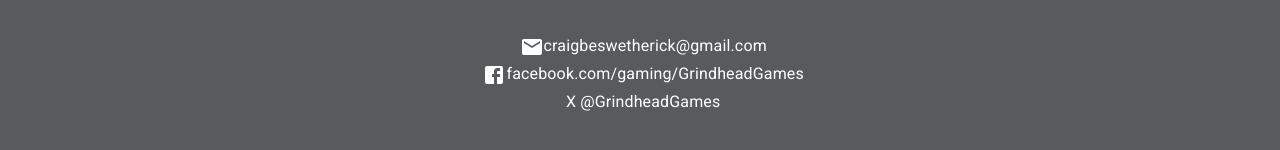
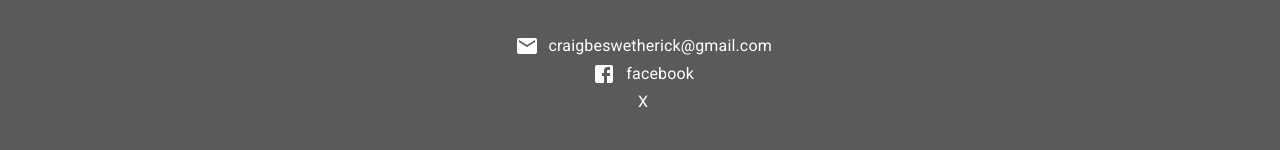
Before and after one commit to Grindhead/Portfolio, a React (Create React App) app: page / in a window 1280 px wide. Shown: the part 644-794 px from the top of the page. Built offline with nearby package versions, Linux system fonts and the light colour scheme; no server answers; the database is empty.

Commit message:
footer polish

```diff
--- a/src/App/Components/Footer/Footer.css
+++ b/src/App/Components/Footer/Footer.css
@@ -26,4 +26,6 @@
 
 .icon {
   vertical-align: middle;
+  margin-right: 10px;
+  margin-bottom: 2px;
 }
--- a/src/App/Components/Footer/Footer.tsx
+++ b/src/App/Components/Footer/Footer.tsx
@@ -20,13 +20,11 @@
           <Typography variant="subtitle1">
             <Link to="https://www.facebook.com/gaming/GrindheadGames">
               <FacebookIcon className="icon" />
-              facebook.com/gaming/GrindheadGames
+              facebook
             </Link>
           </Typography>
           <Typography variant="subtitle1">
-            <Link to="https://twitter.com/GrindheadGames">
-              X @GrindheadGames
-            </Link>
+            <Link to="https://twitter.com/GrindheadGames">X</Link>
           </Typography>
         </div>
       </Box>
```
